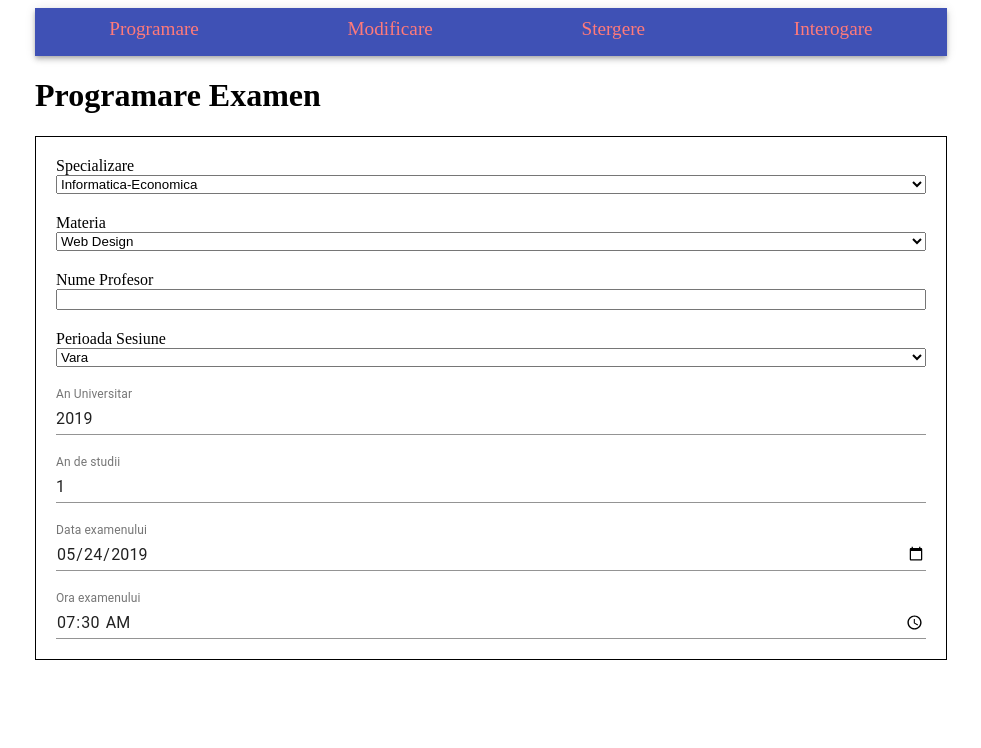
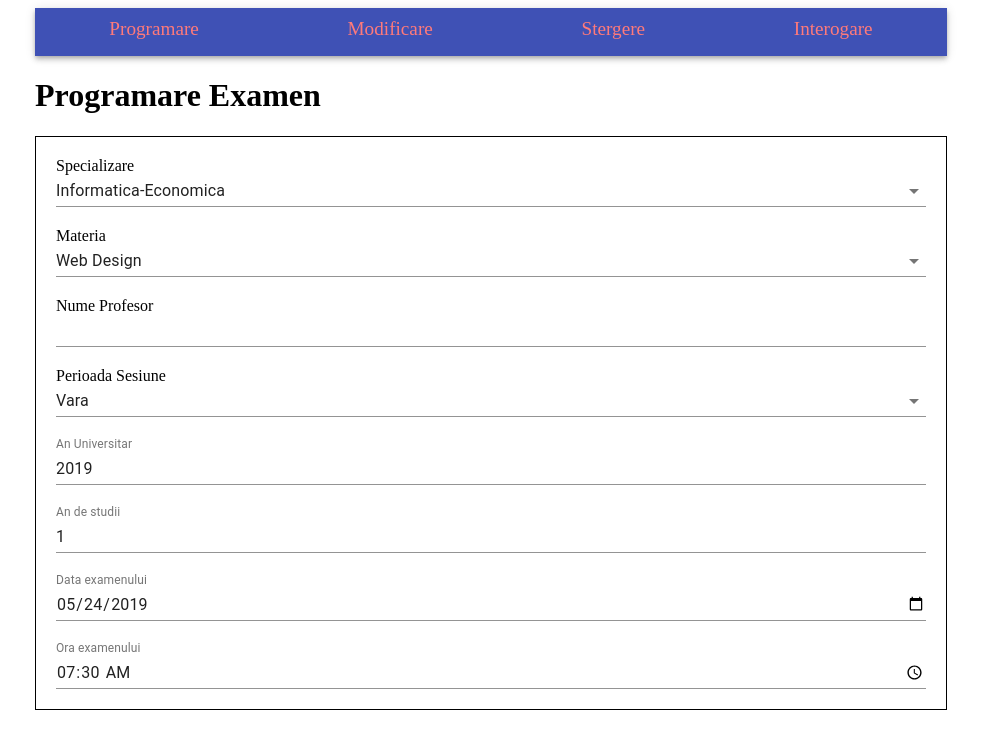
Before and after one commit to constAlex/platforma-facultate-demo, a React (Create React App) app: page /programare in a window 1280 px wide. Shown: the top 748 px of the page, without its empty margins (149-1130 px from the left). Built offline with nearby package versions, Linux system fonts and the light colour scheme.

Commit message:
converted fields in material-ui components

```diff
--- a/src/MainForm.jsx
+++ b/src/MainForm.jsx
@@ -1,6 +1,7 @@
 import React, { Component } from "react";
 import "./MainForm.css";
 import TextField from "@material-ui/core/TextField";
+import NativeSelect from "@material-ui/core/NativeSelect";
 
 class MainForm extends Component {
   constructor() {
@@ -16,26 +17,30 @@ class MainForm extends Component {
         <h1>Programare Examen</h1>
         <form>
           <label for="specializare">Specializare</label>
-          <select className="MainForm-Field" id="sesiune">
+          <NativeSelect className="MainForm-Field" id="specializare">
             <option>Informatica-Economica</option>
             <option>Informatica-Matematica</option>
-          </select>
+          </NativeSelect>
           <label for="materia">Materia</label>
-          <select className="MainForm-Field" id="materia">
+          <NativeSelect className="MainForm-Field" id="materia">
             <option>C#</option>
             <option>Java</option>
             <option selected>Web Design</option>
             <option>Baze de Date SQL</option>
             <option>Algebra Liniara</option>
             <option>Econometrie</option>
-          </select>
+          </NativeSelect>
           <label for="profesor">Nume Profesor</label>
-          <input className="MainForm-Field" type="text" id="profesor" />
+          <TextField
+            style={{ marginBottom: "20px" }}
+            type="text"
+            id="profesor"
+          />
           <label for="sesiune">Perioada Sesiune</label>
-          <select className="MainForm-Field" id="sesiune">
+          <NativeSelect className="MainForm-Field" id="sesiune">
             <option>Vara</option>
             <option>Iarna</option>
-          </select>
+          </NativeSelect>
           <TextField
             style={{ marginBottom: "20px" }}
             label="An Universitar"
@@ -54,11 +59,7 @@ class MainForm extends Component {
             type="date"
             defaultValue="2019-05-24"
           />
-          <TextField
-            label="Ora examenului"
-            type="time"
-            defaultValue="07:30"
-          />
+          <TextField label="Ora examenului" type="time" defaultValue="07:30" />
         </form>
       </div>
     );
--- a/src/NavBar.jsx
+++ b/src/NavBar.jsx
@@ -1,19 +1,10 @@
-import React, { Component } from "react";
+import React from "react";
 import "./NavBar.css";
 import AppBar from "@material-ui/core/AppBar";
 import Tabs from "@material-ui/core/Tabs";
-import Tab from "@material-ui/core/Tab";
 import { Link } from "react-router-dom";
 
-class NavBar extends Component {
-  constructor() {
-    super();
-    this.handleNavigation = this.handleNavigation.bind(this);
-  }
-
-  handleNavigation() {}
-
-  render() {
+function NavBar() {
   return (
     <div className="NavBar">
       <AppBar position="static">
@@ -35,6 +26,5 @@ class NavBar extends Component {
     </div>
   );
 }
-}
 
 export default NavBar;
```
Lines whose indentation alone changed are shown as unchanged.
